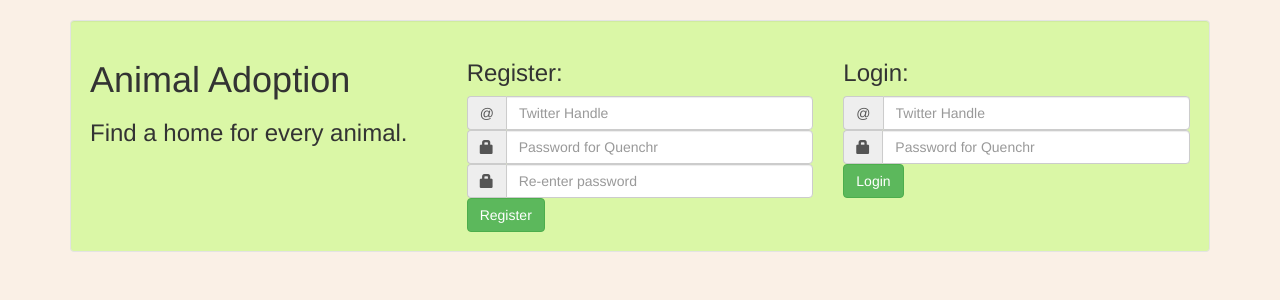
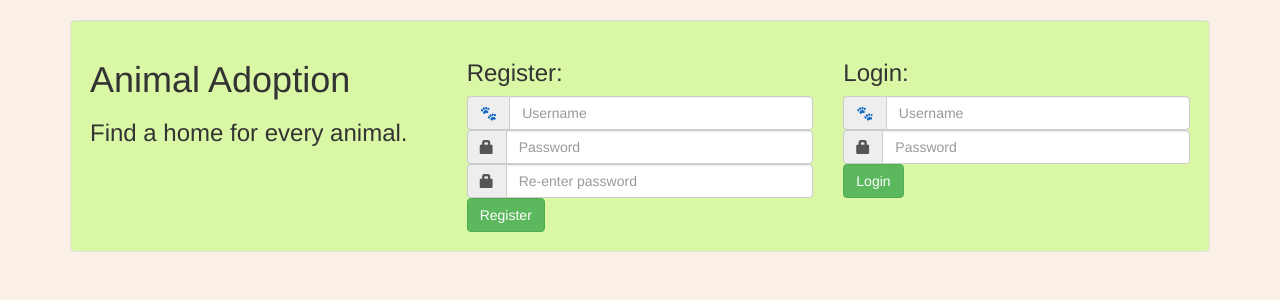
Before and after one commit to ChanYvonne/animal-Adoption, a Flask app: page / in a window 1280 px wide. Shown: the part 67-367 px from the top of the page. Run offline with Flask 2, Linux system fonts and the light colour scheme; some libraries are stand-ins or nearby versions.

Commit message:
fixed a few bugs

```diff
--- a/app.py
+++ b/app.py
@@ -1,5 +1,5 @@
 from flask import Flask, session, request, url_for, redirect, render_template
-from utils import auth, util
+import auth
 from os import urandom
 import json
 
--- a/templates/account.html
+++ b/templates/account.html
@@ -10,14 +10,14 @@
         <form method="POST" action="/authenticate/">
             <input type="hidden" name="type" value="register" />
             <div class="input-group">
-                <span class="input-group-addon">@</span>
-                <input name="handle" type="text" class="form-control" placeholder="Twitter Handle" />
+                <span class="input-group-addon">🐾</span>
+                <input name="handle" type="text" class="form-control" placeholder="Username" />
             </div>
             <div class="input-group">
                 <span class="input-group-addon">
                     <span class="glyphicon glyphicon-lock" aria-hidden="true"></span>
                 </span>
-                <input name="pass1" type="password" class="form-control" placeholder="Password for Quenchr" />
+                <input name="pass1" type="password" class="form-control" placeholder="Password" />
             </div>
             <div class="input-group">
                 <span class="input-group-addon">
@@ -34,14 +34,14 @@
         <form method="POST" action="/authenticate/">
             <input type="hidden" name="type" value="login" />
             <div class="input-group">
-                <span class="input-group-addon">@</span>
-                <input name="handle" type="text" class="form-control" placeholder="Twitter Handle" />
+                <span class="input-group-addon">🐾</span>
+                <input name="handle" type="text" class="form-control" placeholder="Username" />
             </div>
             <div class="input-group">
                 <span class="input-group-addon">
                     <span class="glyphicon glyphicon-lock" aria-hidden="true"></span>
                 </span>
-                <input name="pass" type="password" class="form-control" placeholder="Password for Quenchr" />
+                <input name="pass" type="password" class="form-control" placeholder="Password" />
             </div>
             <button class="btn btn-success" type="submit">Login</button>
             {{logerror}}
```
